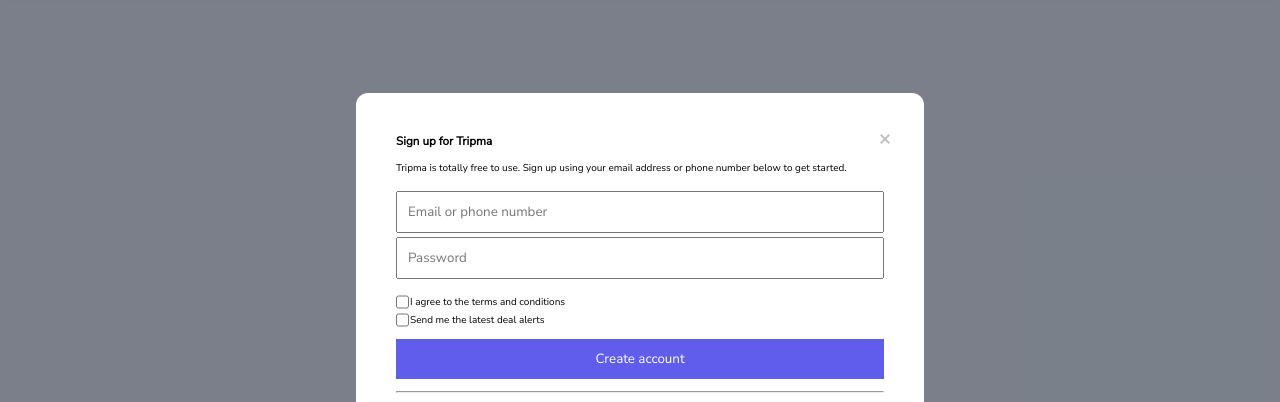
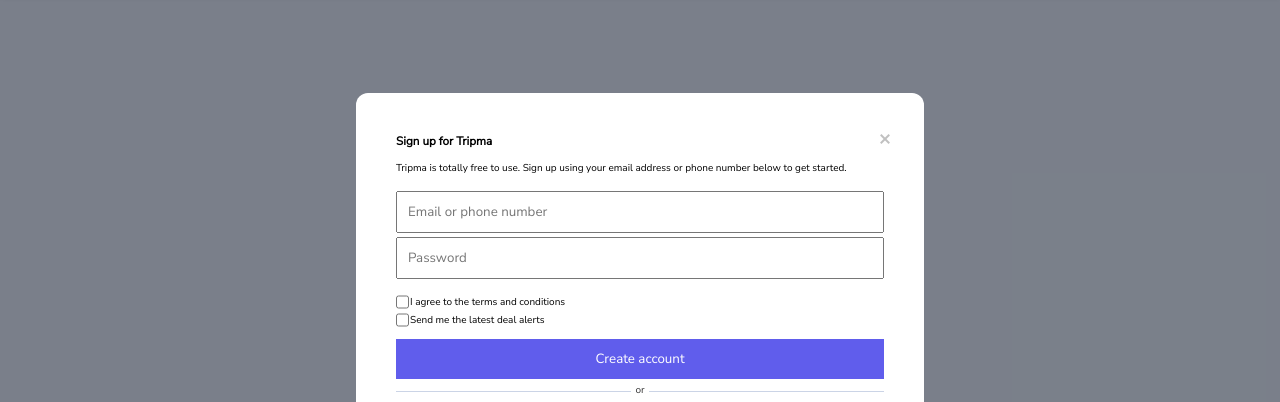
Before and after one commit to sultanbanuu/task-7, a plain HTML site: page index.html in a window 1280 px wide. Both pictures are taken after a click on the button "Sign up". Shown: the part 77-479 px from the top of the page. Drawn offline with Linux system fonts and the light colour scheme.

Commit message:
fixed problems v2

```diff
--- a/assets/styles/styles.css
+++ b/assets/styles/styles.css
@@ -25,6 +25,23 @@ ul {
 
 input {
   outline: none;
+}
+
+hr {
+  border: none;
+  border-top: .15rem solid #CBD4E6;
+  color: #333;
+  overflow: visible;
+  text-align: center;
+  height: .5rem;
+}
+
+hr:after {
+  background: #fff;
+  content: 'or';
+  padding: 0 .4rem;
+  position: relative;
+  top: -.9rem;
 }
 
 .container {
@@ -203,19 +220,10 @@ input {
 
 /* modal */
 
-/* .modal {
-  display: none;
-  backdrop-filter: brightness(.5);
-  z-index: 9999;
-  position: relative;
-} */
-
-
-
 .modal {
   display: none;
   position: fixed;
-  z-index: 1;
+  z-index: 9999;
   padding-top: 5rem;
   padding-bottom: 1rem;
   left: 0;
@@ -340,4 +348,8 @@ input[type='checkbox'] {
     display: flex;
     flex-direction: row;
   }
+
+  .header .menu-btn:checked ~ .menu {
+    min-height: 6rem;
+  }
 }
```
Also changed, not shown: assets/js/script.js (+0 -10 lines).
